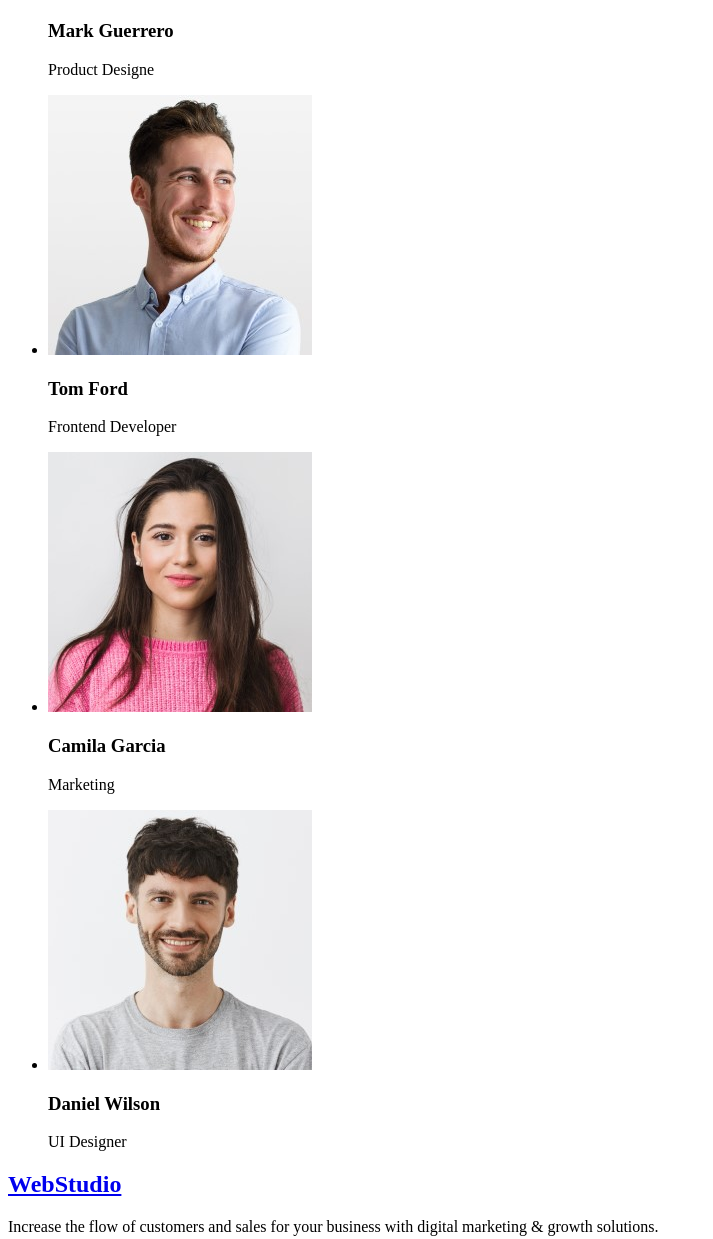
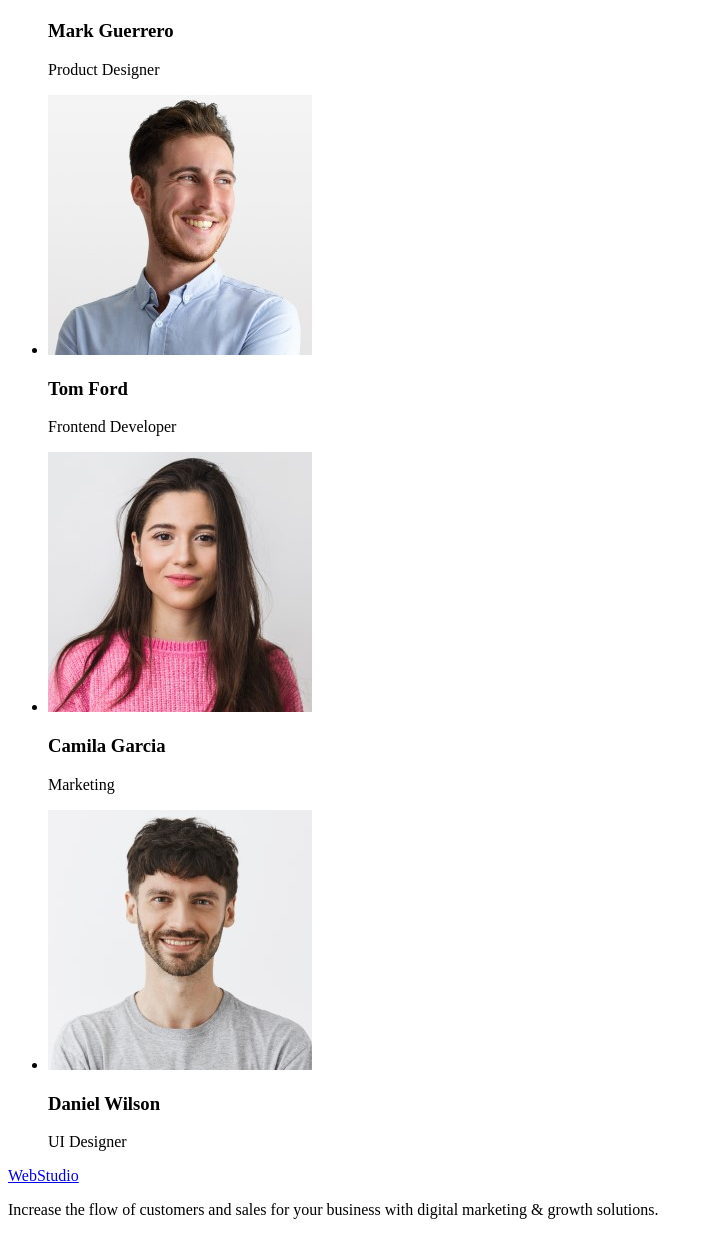
Before and after one commit to aemarcinkowska/goit-markup-hw-01, a plain HTML site: page index.html in a window 1280 px wide. Shown: the part 923-2162 px from the top of the page, without its empty margins (0-713 px from the left). Drawn offline with Linux system fonts and the light colour scheme.

Commit message:
Add new files

```diff
--- a/index.html
+++ b/index.html
@@ -54,7 +54,7 @@
                 <img src="./images/productdesigner.jpg" alt="Mark Guerrero" width="264" height="260"/>
 
                 <h3>Mark Guerrero</h3>
-                <p>Product Designe
+                <p>Product Designer
             </p>
         </li>
 
@@ -85,7 +85,7 @@
 
 
     <footer>
-        <h2><a href="./index.html">WebStudio</a></h2>
+        <a href="./index.html">WebStudio</a>
         <p>Increase the flow of customers and sales for your business with digital marketing & growth solutions.</p>
     </footer>
 </body>
```
